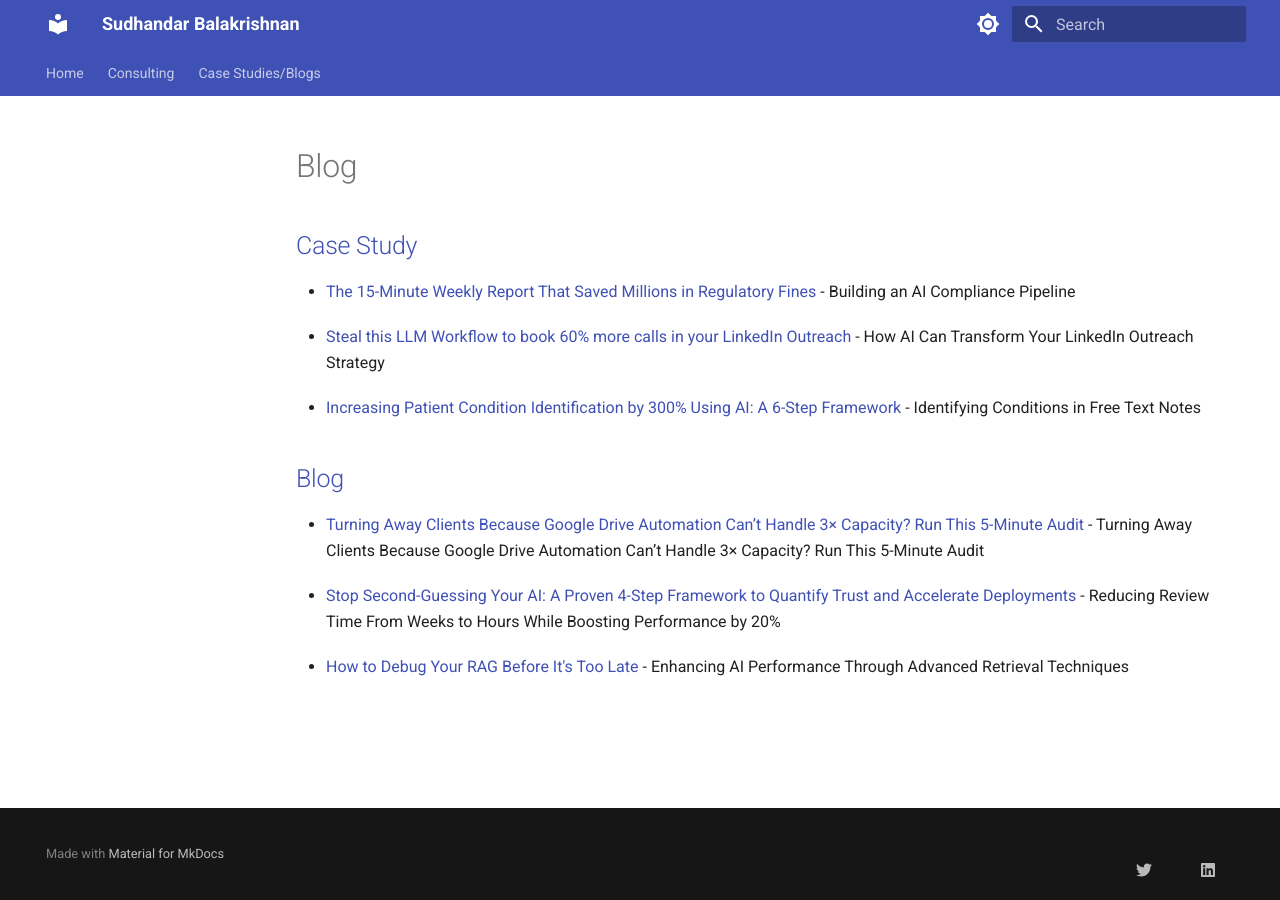
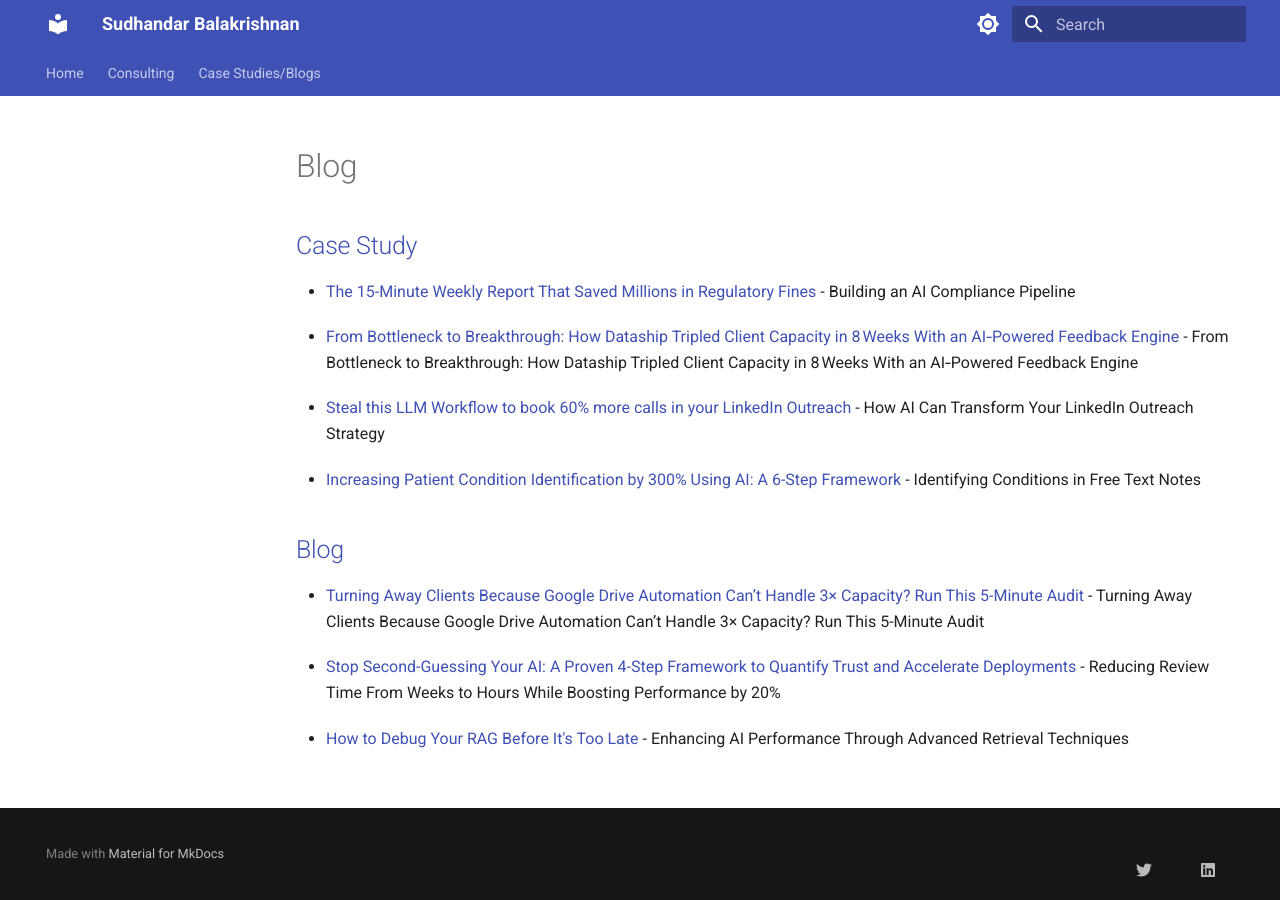
Before and after one commit to Sudhandar/blog, an MkDocs documentation site: the page built from docs/blog.md, in a window 1280 px wide. Built offline with MkDocs 1.6.1 and Material for MkDocs 9.7.7, drawn with Linux system fonts in a browser that asks for light colours.

Commit message:
dataship blog

```diff
--- a/docs/blog.md
+++ b/docs/blog.md
@@ -1,7 +1,9 @@
 # Blog
 
 ## Case Study
+
 - [The 15-Minute Weekly Report That Saved Millions in Regulatory Fines](blog/compliance-pipeline-blog-markdown.md) - Building an AI Compliance Pipeline
+- [From Bottleneck to Breakthrough: How Dataship Tripled Client Capacity in 8 Weeks With an AI‑Powered Feedback Engine](blog/dataship-case-study.md) -  From Bottleneck to Breakthrough: How Dataship Tripled Client Capacity in 8 Weeks With an AI‑Powered Feedback Engine
 - [Steal this LLM Workflow to book 60% more calls in your LinkedIn Outreach](blog/linkedin-outreach-overview.md) - How AI Can Transform Your LinkedIn Outreach Strategy
 - [Increasing Patient Condition Identification by 300% Using AI: A 6-Step Framework](blog/condition-identification-blog.md) - Identifying Conditions in Free Text Notes
 
--- a/docs/stylesheets/extra.css
+++ b/docs/stylesheets/extra.css
@@ -250,6 +250,10 @@
 #what-you-will-achieve-section * {
     font-size: 0.8rem;
 }
+#diagnosing-dataship-bottleneck * {
+    font-size: 0.8rem;
+}
+
 
 /* Center text in grid cards */
 .grid.cards .md-typeset {
@@ -279,3 +283,23 @@
 .md-typeset p {
     text-align: justify;
 }
+
+/* Increase font size for all tables */
+.md-typeset table {
+    font-size: 0.8rem; /* Adjust this value as needed */
+}
+
+/* Increase font size for table headers */
+.md-typeset table thead th {
+    font-size: 0.8rem;
+}
+
+/* Increase font size for table cells */
+.md-typeset table tbody td {
+    font-size: 0.8rem;
+}
+
+/* Center the entire table element on the page */
+.md-typeset .md-typeset__table {
+    text-align: center;
+}
--- a/mkdocs.yml
+++ b/mkdocs.yml
@@ -49,6 +49,7 @@ nav:
   - Case Studies/Blogs:
       - Case Studies:
           - "The 15-Minute Weekly Report That Saved Millions in Regulatory Fines": blog/compliance-pipeline-blog-markdown.md
+          - "How Dataship Tripled Client Capacity in 8 Weeks With an AI‑Powered Feedback Engine": blog/dataship-case-study.md
           - "Steal this LLM Workflow to book 60% more calls in your LinkedIn Outreach": blog/linkedin-outreach-overview.md
           - "Increasing Patient Condition Identification by 300% Using AI: A 6-Step Framework": blog/condition-identification-blog.md
       - Blogs:
```
Also changed, not shown: docs/blog/dataship-case-study.md (added, +103 -0 lines), docs/index.md (+3 -5 lines), docs/blog/dataship-ai-report-engine.png (added).
